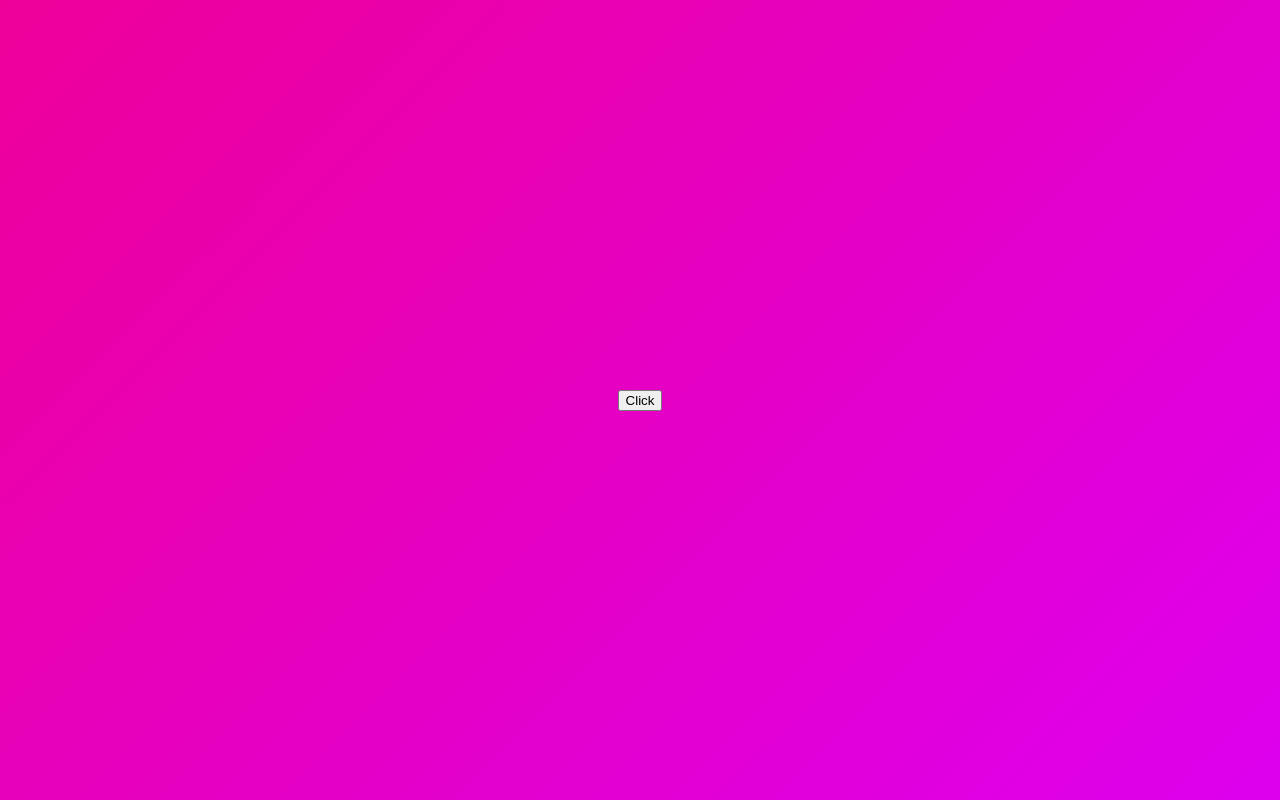
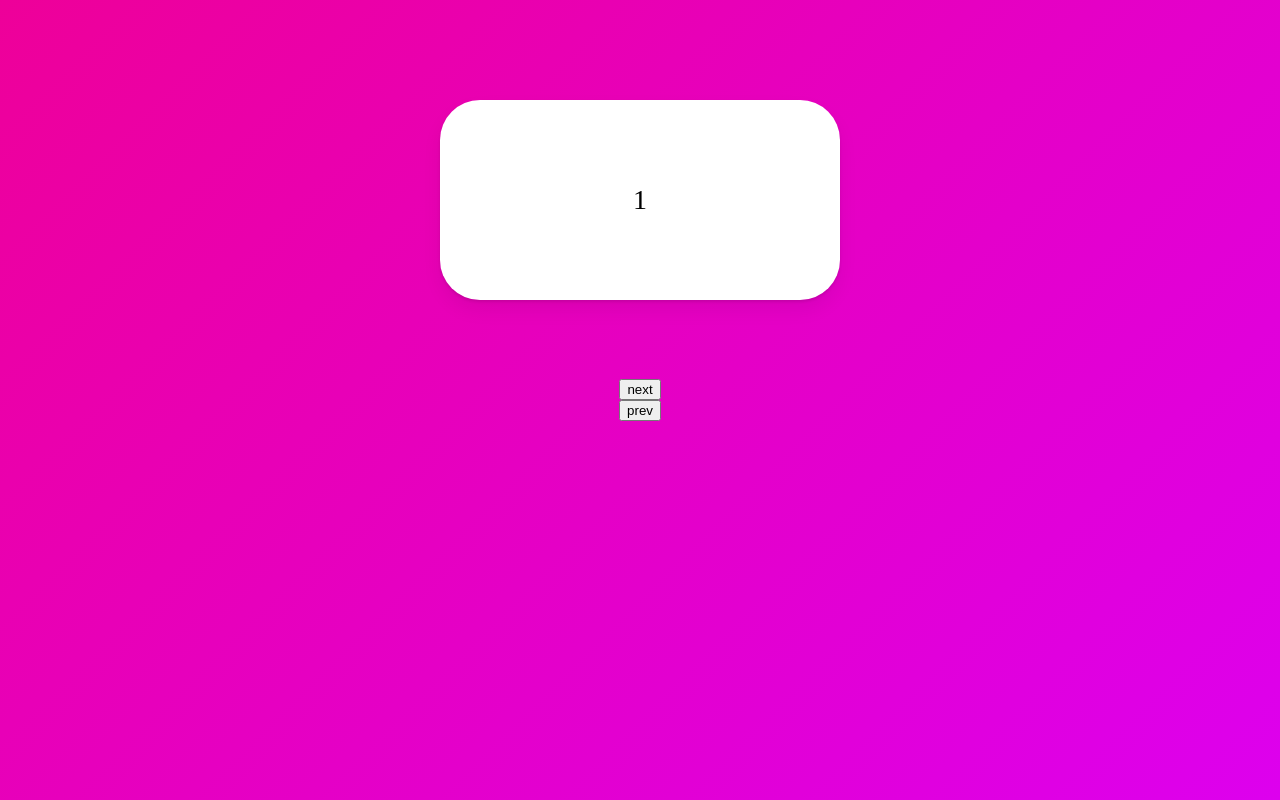
Before and after one commit to solar3070/React-MasterClass, a React (Create React App) app: page / in a window 1280 px wide. Built offline with nearby package versions, Linux system fonts and the light colour scheme.

Commit message:
7.12 Slider part One

```diff
--- a/src/App.tsx
+++ b/src/App.tsx
@@ -8,6 +8,7 @@
   align-items: center;
   width: 100vw;
   height: 100vh;
+  flex-direction: column;
 `;
 
 const Box = styled(motion.div)`
@@ -17,41 +18,60 @@
   border-radius: 40px;
   position: absolute;
   top: 100px;
+  display: flex;
+  justify-content: center;
+  align-items: center;
+  font-size: 28px;
   box-shadow: 0 2px 3px rgba(0, 0, 0, 0.1), 0 10px 20px rgba(0, 0, 0, 0.06);
 `;
 
-const boxVariants = {
-  initial: {
+const box = {
+  invisible: {
+    x: 500,
     opacity: 0,
     scale: 0,
   },
   visible: {
+    x: 0,
     opacity: 1,
     scale: 1,
-    rotateZ: 360,
+    transition: {
+      duration: 1,
+    },
   },
-  leaving: {
+  exit: {
+    x: -500,
     opacity: 0,
-    y: 20,
+    scale: 0,
+    transition: {
+      duration: 1,
+    },
   },
 };
 
 function App() {
-  const [showing, setShowing] = useState(false);
-  const toggleShowing = () => setShowing((prev) => !prev);
+  const [visible, setVisible] = useState(1);
+  const nextPlease = () => setVisible((prev) => (prev === 10 ? 10 : prev + 1));
+  const prevPlease = () => setVisible((prev) => (prev === 1 ? 1 : prev - 1));
   return (
     <Wrapper>
-      <button onClick={toggleShowing}>Click</button>
       <AnimatePresence>
-        {showing ? (
-          <Box
-            variants={boxVariants}
-            initial="initial"
-            animate="visible"
-            exit="leaving"
-          />
-        ) : null}
+        {[1, 2, 3, 4, 5, 6, 7, 8, 9, 10].map((i) =>
+          i === visible ? (
+            <Box
+              variants={box}
+              initial="invisible"
+              animate="visible"
+              exit="exit"
+              key={i}
+            >
+              {i}
+            </Box>
+          ) : null
+        )}
       </AnimatePresence>
+      <button onClick={nextPlease}>next</button>
+      <button onClick={prevPlease}>prev</button>
     </Wrapper>
   );
 }
```
